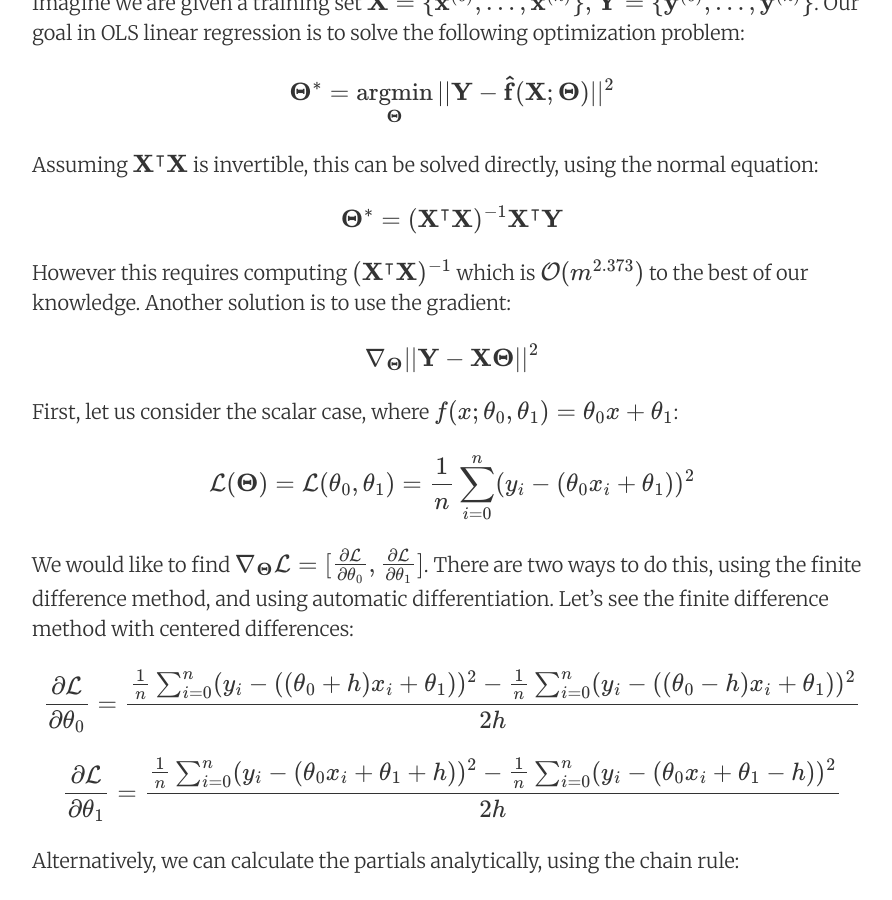
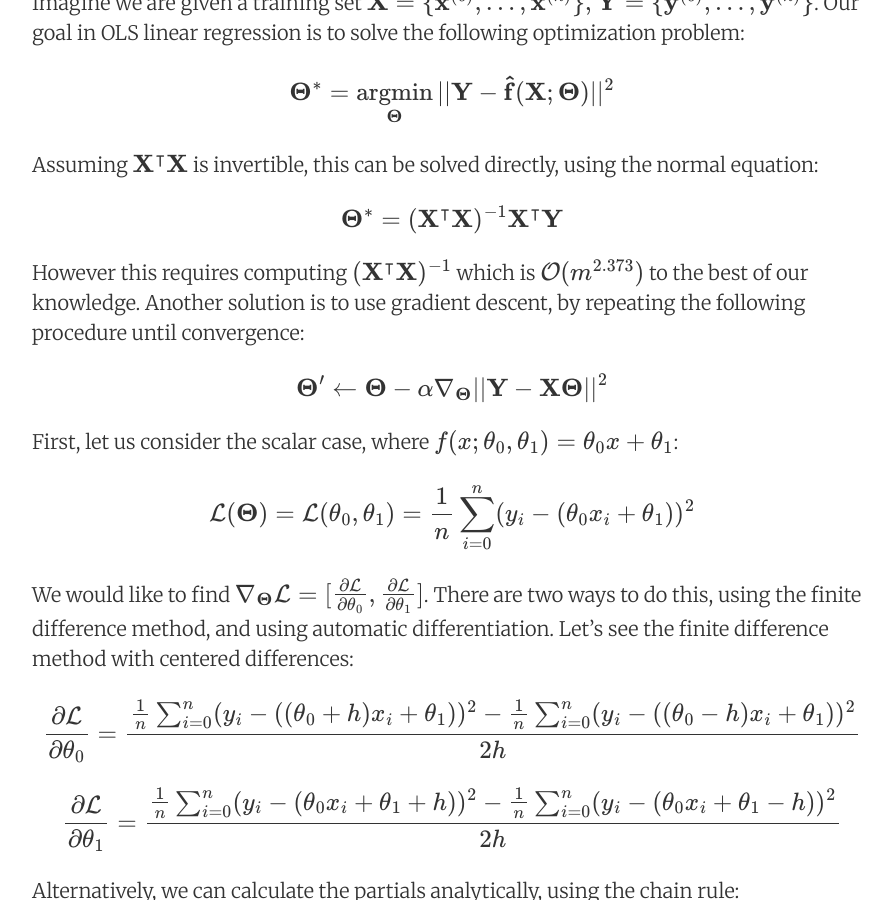
Before and after one commit to math-bootcamp/math-bootcamp.github.io, a Jekyll site: the page built from _posts/2019-07-23-the-derivative.md, in a window 1280 px wide and 900 px high, scrolled down 4116 px. Shown: the whole window, without its empty margins (188-1080 px from the left). Built offline with Jekyll 4.4.1, drawn with Linux system fonts in a browser that asks for light colours; formulas are drawn with MathJax 3.

Commit message:
be more specific how to apply gradient to solve optimization

```diff
--- a/_posts/2019-07-23-the-derivative.md
+++ b/_posts/2019-07-23-the-derivative.md
@@ -83,9 +83,9 @@ Assuming $$\mathbf{X}^\intercal\mathbf{X}$$ is invertible, this can be solved di
 
 $$\mathbf{\Theta}^* = (\mathbf{X}^\intercal\mathbf{X})^{-1}\mathbf{X}^\intercal\mathbf{Y}$$
 
-However this requires computing $$(\mathbf{X}^\intercal\mathbf{X})^{-1}$$ which is $$\mathcal{O}(m^{2.373})$$ to the best of our knowledge. Another solution is to use the gradient:
+However this requires computing $$(\mathbf{X}^\intercal\mathbf{X})^{-1}$$ which is $$\mathcal{O}(m^{2.373})$$ to the best of our knowledge. Another solution is to use gradient descent, by repeating the following procedure until convergence:
 
-$$\nabla_\mathbf{\Theta} ||\mathbf{Y} - \mathbf{X}\mathbf{\Theta}||^2$$
+$$\mathbf{\Theta}' \leftarrow \mathbf{\Theta} - \alpha \nabla_\mathbf{\Theta} ||\mathbf{Y} - \mathbf{X}\mathbf{\Theta}||^2$$
 
 First, let us consider the scalar case, where $$f(x; \theta_0, \theta_1) = \theta_0 x + \theta_1$$:
 
```
